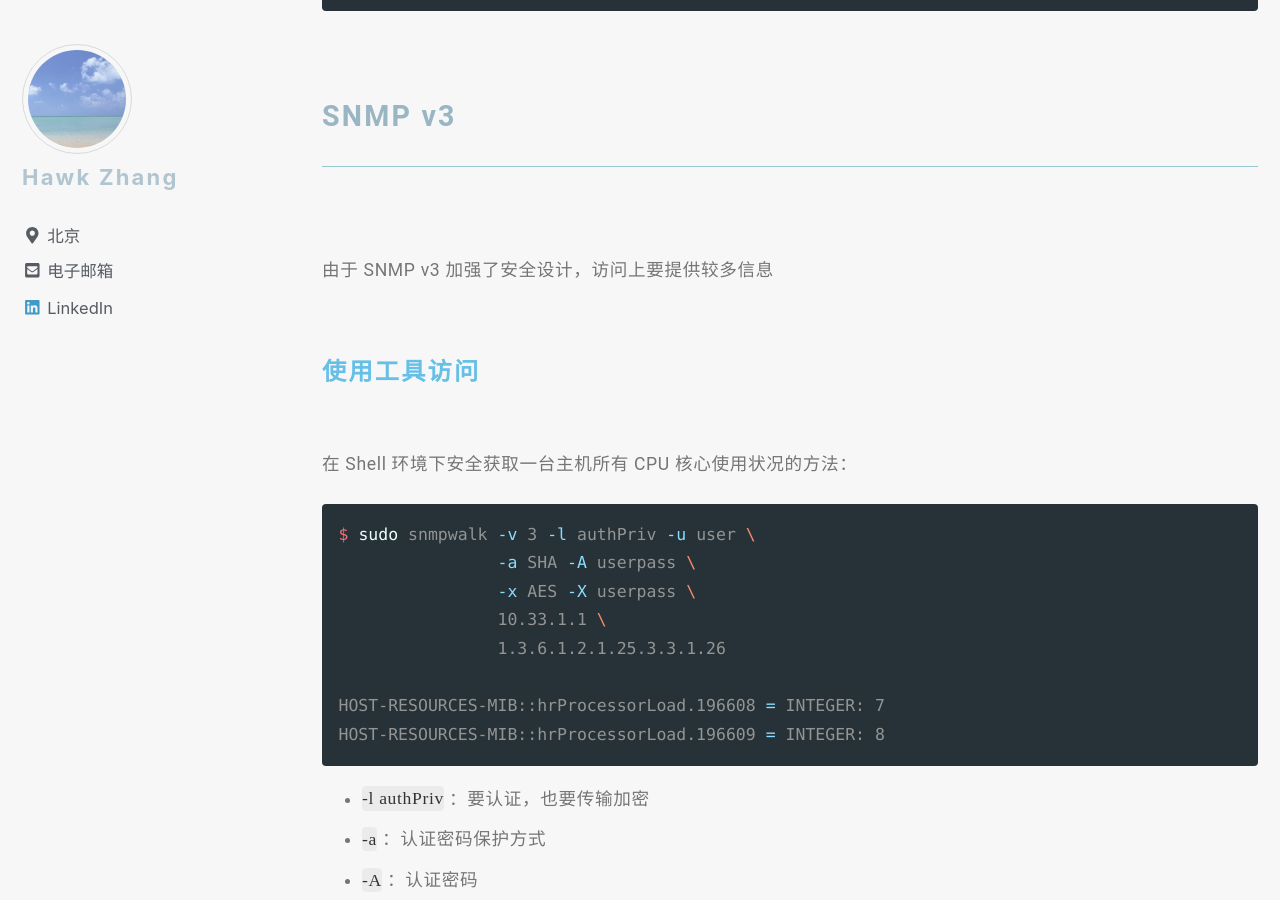
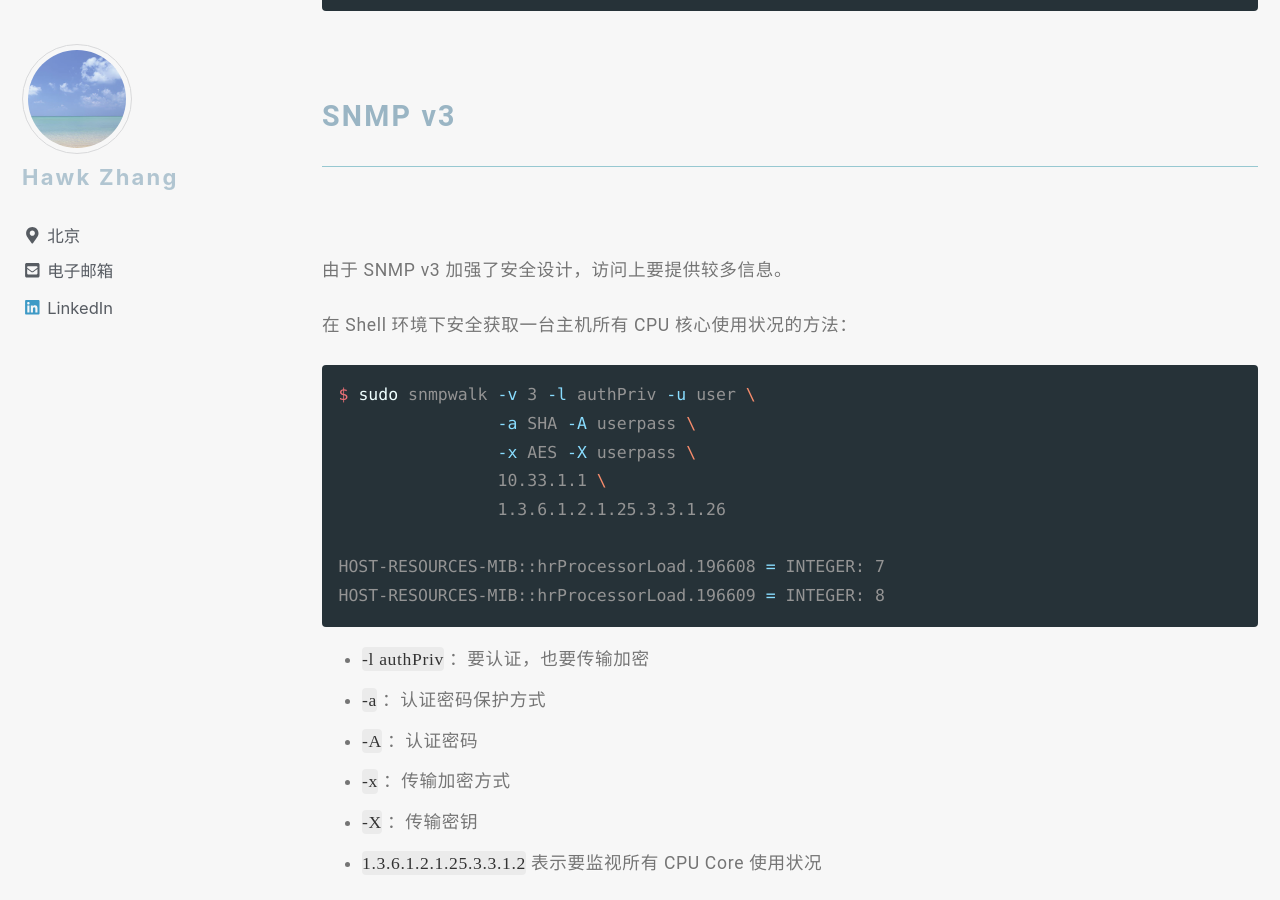
Before and after one commit to narru888/linotes_note, a Jekyll site: the page built from _posts/monitor/zabbix/2018-01-02-monitor.snmp.md, in a window 1280 px wide and 900 px high, scrolled down 14407 px. Built offline with Jekyll 4.4.1, drawn with Linux system fonts in a browser that asks for light colours; nearby versions of some CDN libraries; a script that is not in the unit is left out.

Commit message:
update on 2018-10-21 13:46:01 CST

```diff
--- a/_posts/monitor/zabbix/2018-01-02-monitor.snmp.md
+++ b/_posts/monitor/zabbix/2018-01-02-monitor.snmp.md
@@ -495,10 +495,7 @@ $ sudo snmpwalk -v3 -u myv3user -l authPriv -a SHA -A "myv3password" -x AES -X "
 
 ### SNMP v3
 
-由于 SNMP v3 加强了安全设计，访问上要提供较多信息
-
-
-#### 使用工具访问
+由于 SNMP v3 加强了安全设计，访问上要提供较多信息。
 
 在 Shell 环境下安全获取一台主机所有 CPU 核心使用状况的方法：
 
```
